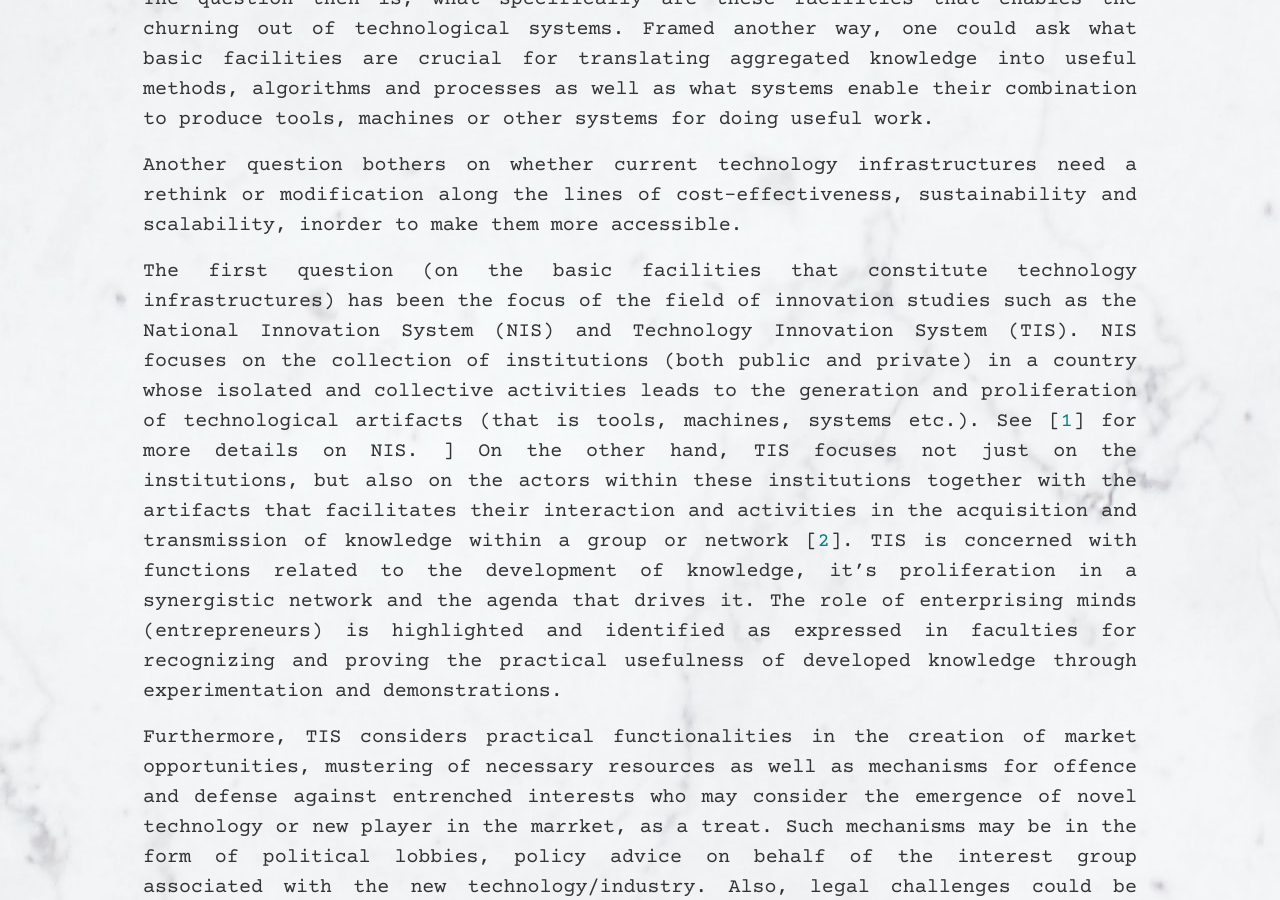
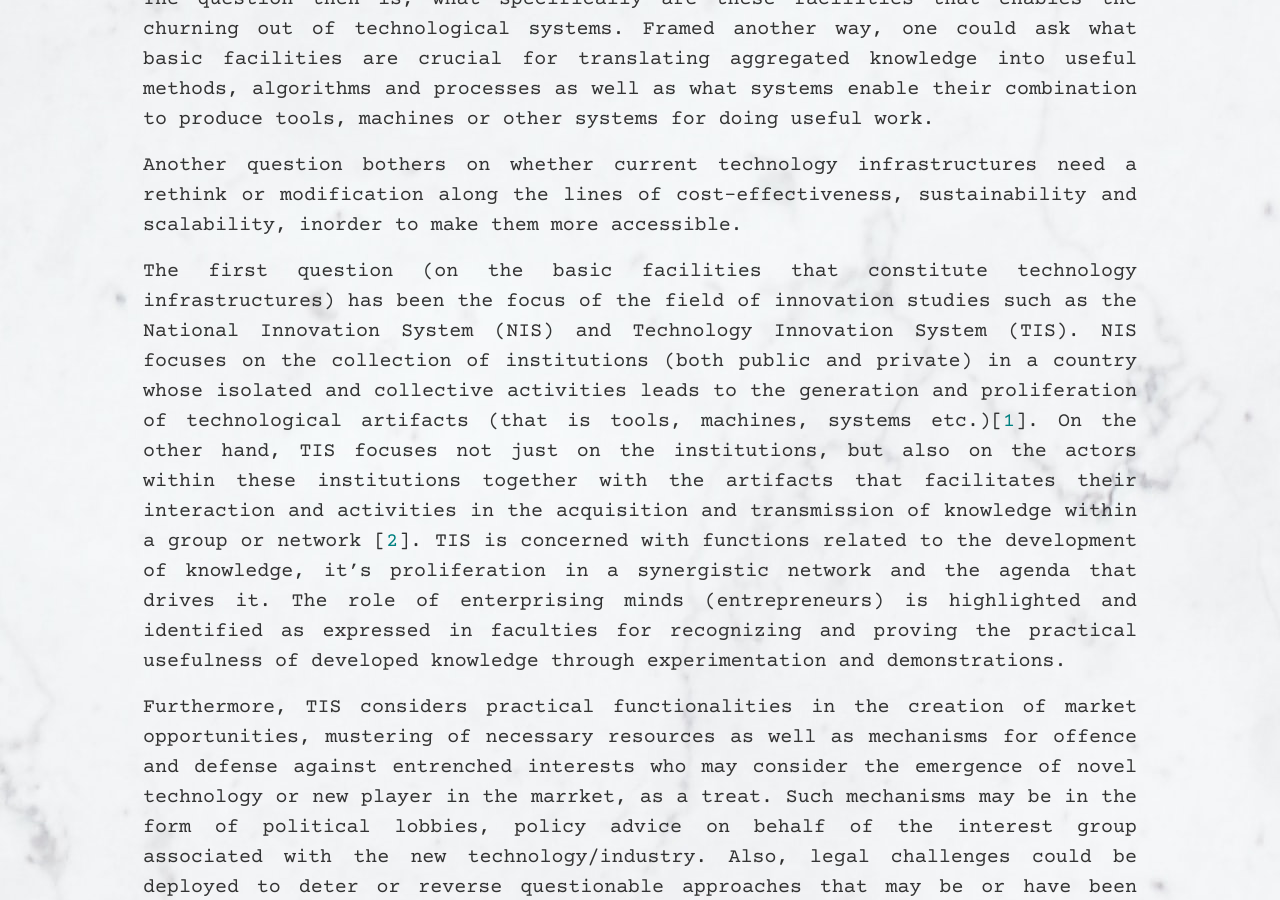
Before and after one commit to oferonmi/datafilik.github.io, a Jekyll site: the page built from _posts/2022-09-24-on-technology-infrastructure.md, in a window 1280 px wide and 900 px high, scrolled down 1274 px. Built offline with Jekyll 4.4.1, drawn with Linux system fonts in a browser that asks for light colours; some web fonts are replaced; comment, search, counter and statistics services are not loaded.

Commit message:
post ref edit

```diff
--- a/_posts/2022-09-24-on-technology-infrastructure.md
+++ b/_posts/2022-09-24-on-technology-infrastructure.md
@@ -30,8 +30,8 @@ published: true
     </p>
     <p align="justify">
         The first question (on the basic facilities that constitute technology infrastructures) has been the focus of the field of innovation studies such as the National Innovation System (NIS) and Technology Innovation System (TIS).
-        NIS focuses on the collection of institutions (both public and private) in a country whose isolated and collective activities leads to the generation and proliferation of technological artifacts (that is tools, machines, systems etc.). See [<a href="#nis">1</a>] for more details on NIS.
-        ]
+        NIS focuses on the collection of institutions (both public and private) in a country whose isolated and collective activities leads to the generation and proliferation of technological artifacts (that is tools, machines, systems etc.)[<a href="#nis">1</a>].
+
         On the other hand, TIS focuses not just on the institutions, but also on the actors within these institutions together with the artifacts that facilitates their interaction and activities in the acquisition and transmission of knowledge within a group or network [<a href="#tis">2</a>]. TIS is concerned with functions related to the development of knowledge, it’s proliferation in a synergistic network and the agenda that drives it. The role of enterprising minds (entrepreneurs) is highlighted and identified as expressed in faculties for recognizing and proving the practical usefulness of developed knowledge through experimentation and demonstrations.
     </p>
     <p align="justify">
```
